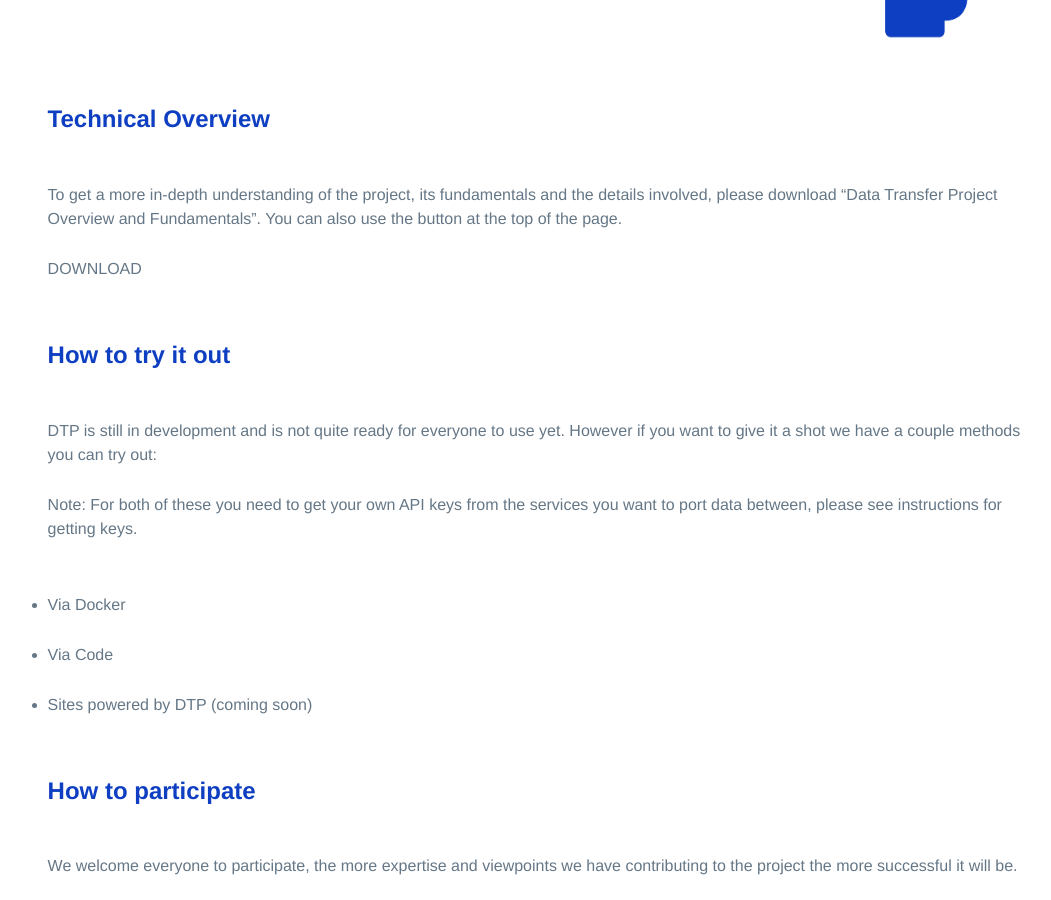
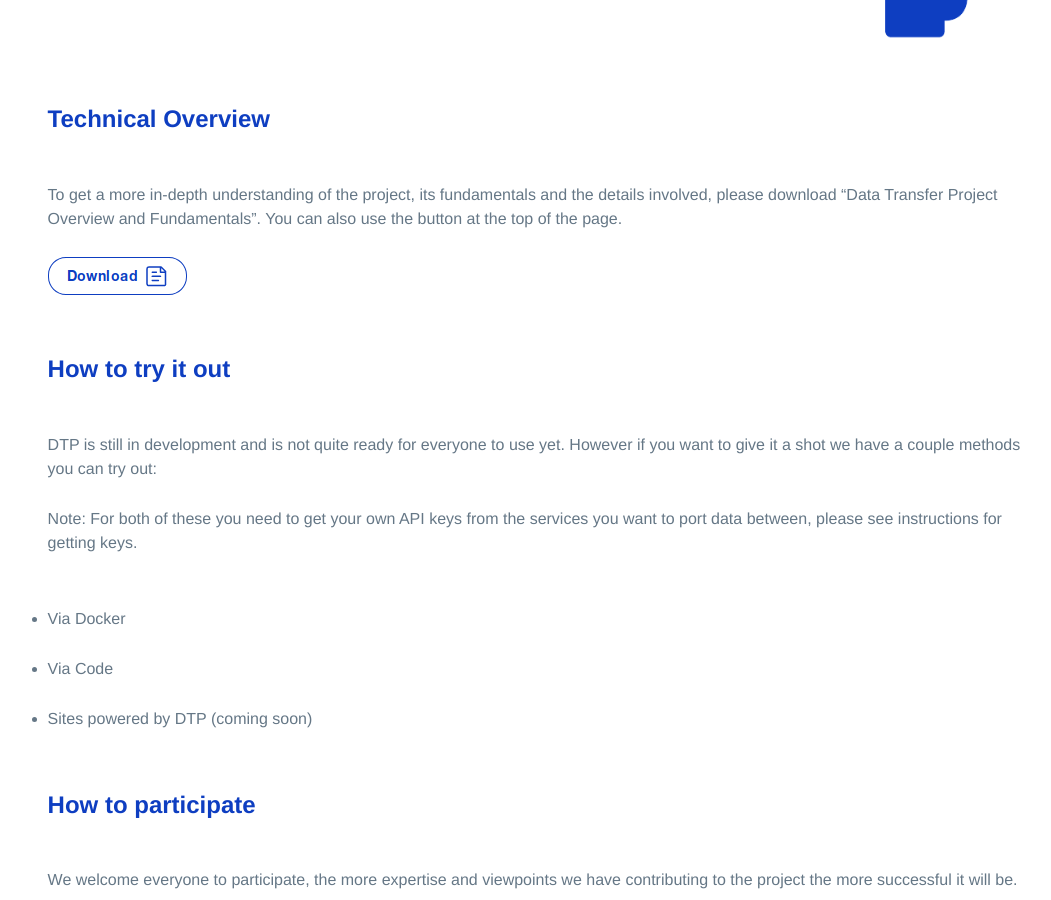
Before and after one commit to holachuy/staging-dtp, a Jekyll site: the page built from index.md, in a window 1280 px wide and 900 px high, scrolled down 2392 px. Shown: the whole window, without its empty margins (106-1157 px from the left). Built offline with Jekyll 4.4.1, drawn with Linux system fonts in a browser that asks for light colours; our own code applies the rules of GitHub Pages for plain Markdown files.

Commit message:
Update index.md

```diff
--- a/index.md
+++ b/index.md
@@ -54,7 +54,7 @@ Users should be in control of their data on the web, part of this is the ability
 
 To get a more in-depth understanding of the project, its fundamentals and the details involved, please download “Data Transfer Project Overview and Fundamentals”. You can also use the button at the top of the page.
 
-DOWNLOAD
+<img class="download-image" src="./images/download.png">
 
 ## How to try it out
 
```
